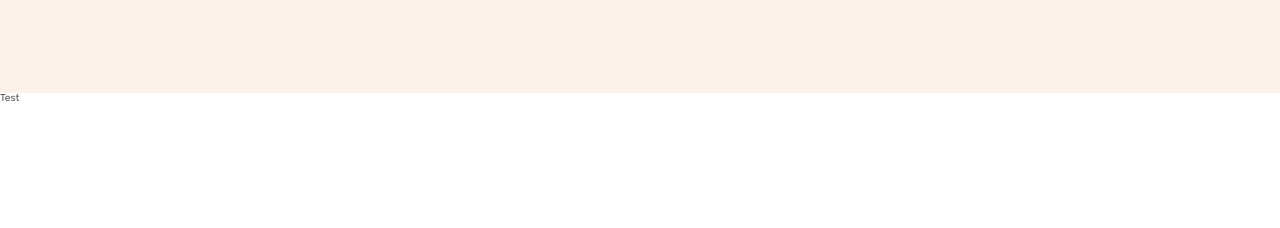
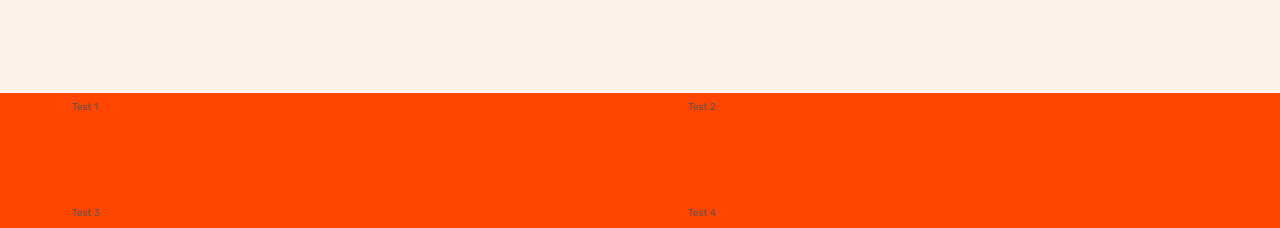
Before and after one commit to Fichtenbaum/Omnifood-Project, a plain HTML site: page index.html in a window 1280 px wide. Shown: the part 667-895 px from the top of the page. Before the commit the page ends 800 px from the top, so only its background shows below. Drawn offline with Linux system fonts and the light colour scheme.

Commit message:
feat: setting up a reusble grid

```diff
--- a/css/style.css
+++ b/css/style.css
@@ -59,6 +59,30 @@ body {
 /* ************************** */
 /* GENERAL REUSABLE COMPONENTS */
 /* ************************** */
+
+.container {
+  /* 1140px */
+  max-width: 120rem;
+  padding: 0 3.2rem;
+  margin: 0 auto;
+}
+
+.grid {
+  display: grid;
+  gap: 9.6rem;
+}
+
+.grid--2-cols {
+  grid-template-columns: repeat(2, 1fr);
+}
+
+.grid--3-cols {
+  grid-template-columns: repeat(3, 1fr);
+}
+
+.grid--4-cols {
+  grid-template-columns: repeat(4, 1fr);
+}
 
 .heading-primary {
   font-size: 5.2rem;
@@ -227,3 +251,12 @@ body {
   color: #cf711f;
   font-weight: 700;
 }
+
+/* ************************** */
+/* HOW IT WORKS SECTION */
+/* ************************** */
+
+.section-how {
+  padding: 9.6px 0;
+  background-color: orangered;
+}
--- a/index.html
+++ b/index.html
@@ -69,7 +69,15 @@
           </div>
         </div>
       </section>
+
+      <section class="section-how">
+        <div class="container grid grid--2-cols">
+          <div>Test 1</div>
+          <div>Test 2</div>
+          <div>Test 3</div>
+          <div>Test 4</div>
+        </div>
+      </section>
     </main>
-    <div class="test">Test</div>
   </body>
 </html>
```
